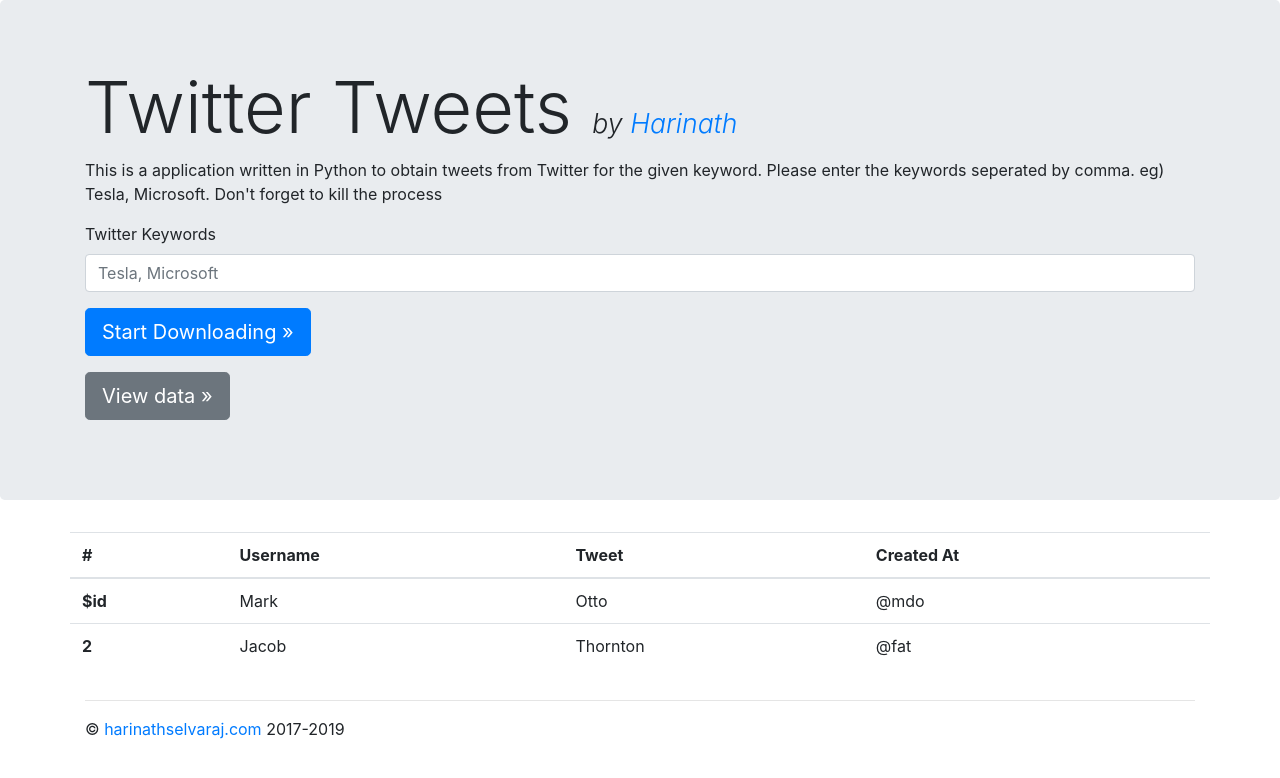
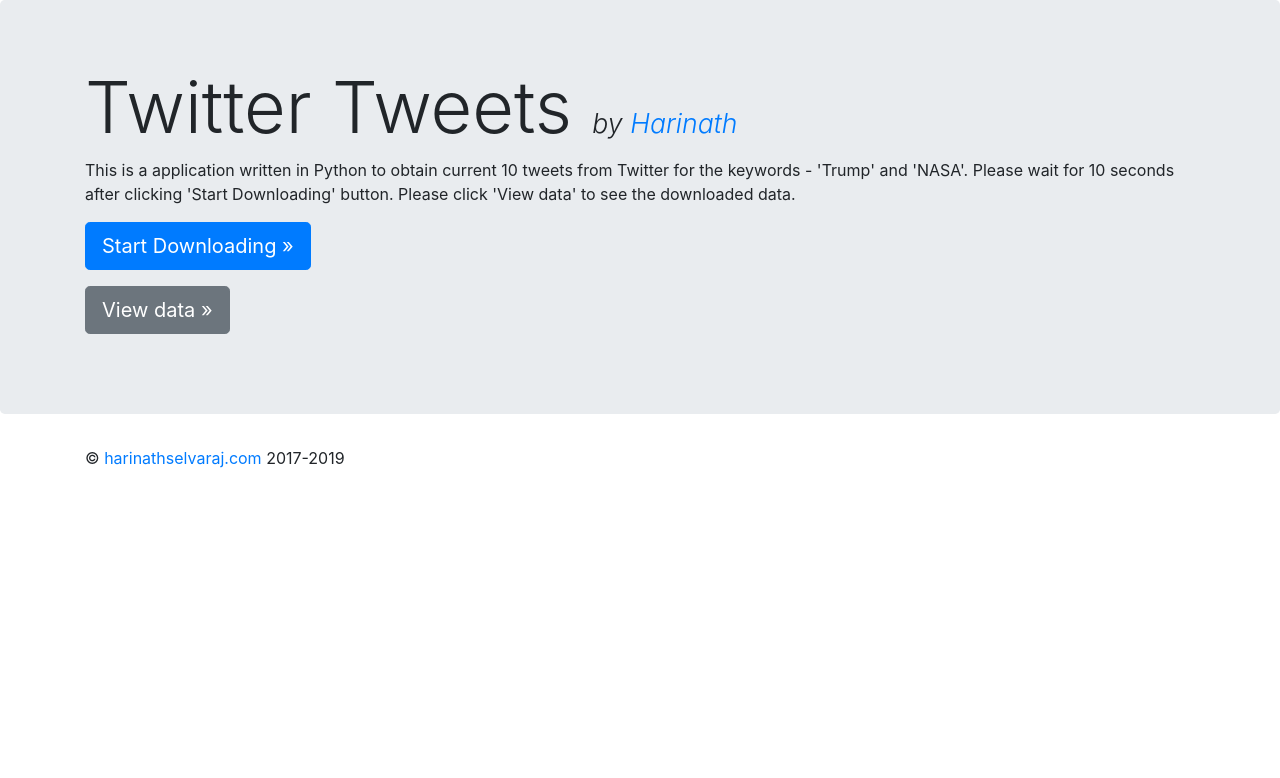
Before and after one commit to harinathselvaraj/twitter-flask, a Flask app: page / in a window 1280 px wide. Shown: the top 778 px of the page. Run offline with Flask 2, Linux system fonts and the light colour scheme.

Commit message:
Initial version18

```diff
--- a/TwitterMySQLserver.py
+++ b/TwitterMySQLserver.py
@@ -135,7 +135,7 @@
 	listener = Streamlistener(api = api)
 	stream = tweepy.Stream(auth, listener = listener)
 
-	track = ['modi','tamil']
+	track = ['trump','nasa']
 	#track = ['nba', 'cavs', 'celtics', 'basketball']
 	# choose what we want to filter by
 	stream.filter(track = track, languages = ['en'])
--- a/templates/home.html
+++ b/templates/home.html
@@ -39,68 +39,22 @@
   <!-- Main jumbotron for a primary marketing message or call to action -->
   <div class="jumbotron">
     <div class="container">
-      <form action="/start" method="post">
+      <!-- <form action="/start" method="post"> -->
       <h1 class="display-3">Twitter Tweets <span style="font-size:20pt;"><i>by <a target="_new" href="http://www.harinathselvaraj.com/">Harinath</a></i></span></h1>
-      <p>This is a application written in Python to obtain tweets from Twitter for the given keyword. Please enter the keywords seperated by comma. eg) Tesla, Microsoft. Don't forget to kill the process</p>
+      <p>This is a application written in Python to obtain current 10 tweets from Twitter for the keywords - 'Trump' and 'NASA'. Please wait for 10 seconds after clicking 'Start Downloading' button.
+        Please click 'View data' to see the downloaded data.
+        <!-- Please enter the keywords seperated by comma. eg) Tesla, Microsoft. Don't forget to kill the process</p>
       <div class="form-group">
         <label for="exampleFormControlInput1">Twitter Keywords</label>
         <input type="text" required class="form-control" id="exampleFormControlInput1" placeholder="Tesla, Microsoft">
-      </div>
-      <p><button type="submit" class="btn btn-primary btn-lg">Start Downloading »</button></p>
+      </div> -->
+      <p><a href="/start" class="btn btn-primary btn-lg">Start Downloading »</a></p>
     </form>
     <!-- <p><button class="btn btn-danger btn-lg" href="/stop">Stop Downloading »</button></p> -->
     <p><button class="btn btn-secondary btn-lg" href="/data">View data »</button></p>
 
     </div>
   </div>
-
-  <div class="container">
-    <!-- Example row of columns -->
-    <div class="row">
-            <table class="table table-hover">
-                    <thead>
-                      <tr>
-                        <th scope="col">#</th>
-                        <th scope="col">Username</th>
-                        <th scope="col">Tweet</th>
-                        <th scope="col">Created At</th>
-                      </tr>
-                    </thead>
-                    <tbody>
-                      <tr>
-                        <th scope="row">$id</th>
-                        <td>Mark</td>
-                        <td>Otto</td>
-                        <td>@mdo</td>
-                      </tr>
-                      <tr>
-                        <th scope="row">2</th>
-                        <td>Jacob</td>
-                        <td>Thornton</td>
-                        <td>@fat</td>
-                      </tr>
-                    </tbody>
-                  </table>
-      <!-- <div class="col-md-4">
-        <h2>Heading</h2>
-        <p>Donec id elit non mi porta gravida at eget metus. Fusce dapibus, tellus ac cursus commodo, tortor mauris condimentum nibh, ut fermentum massa justo sit amet risus. Etiam porta sem malesuada magna mollis euismod. Donec sed odio dui. </p>
-        <p><a class="btn btn-secondary" href="#" role="button">View details »</a></p>
-      </div>
-      <div class="col-md-4">
-        <h2>Heading</h2>
-        <p>Donec id elit non mi porta gravida at eget metus. Fusce dapibus, tellus ac cursus commodo, tortor mauris condimentum nibh, ut fermentum massa justo sit amet risus. Etiam porta sem malesuada magna mollis euismod. Donec sed odio dui. </p>
-        <p><a class="btn btn-secondary" href="#" role="button">View details »</a></p>
-      </div>
-      <div class="col-md-4">
-        <h2>Heading</h2>
-        <p>Donec sed odio dui. Cras justo odio, dapibus ac facilisis in, egestas eget quam. Vestibulum id ligula porta felis euismod semper. Fusce dapibus, tellus ac cursus commodo, tortor mauris condimentum nibh, ut fermentum massa justo sit amet risus.</p>
-        <p><a class="btn btn-secondary" href="#" role="button">View details »</a></p>
-      </div> -->
-    </div>
-
-    <hr>
-
-  </div> <!-- /container -->
 
 </main>
 
```
